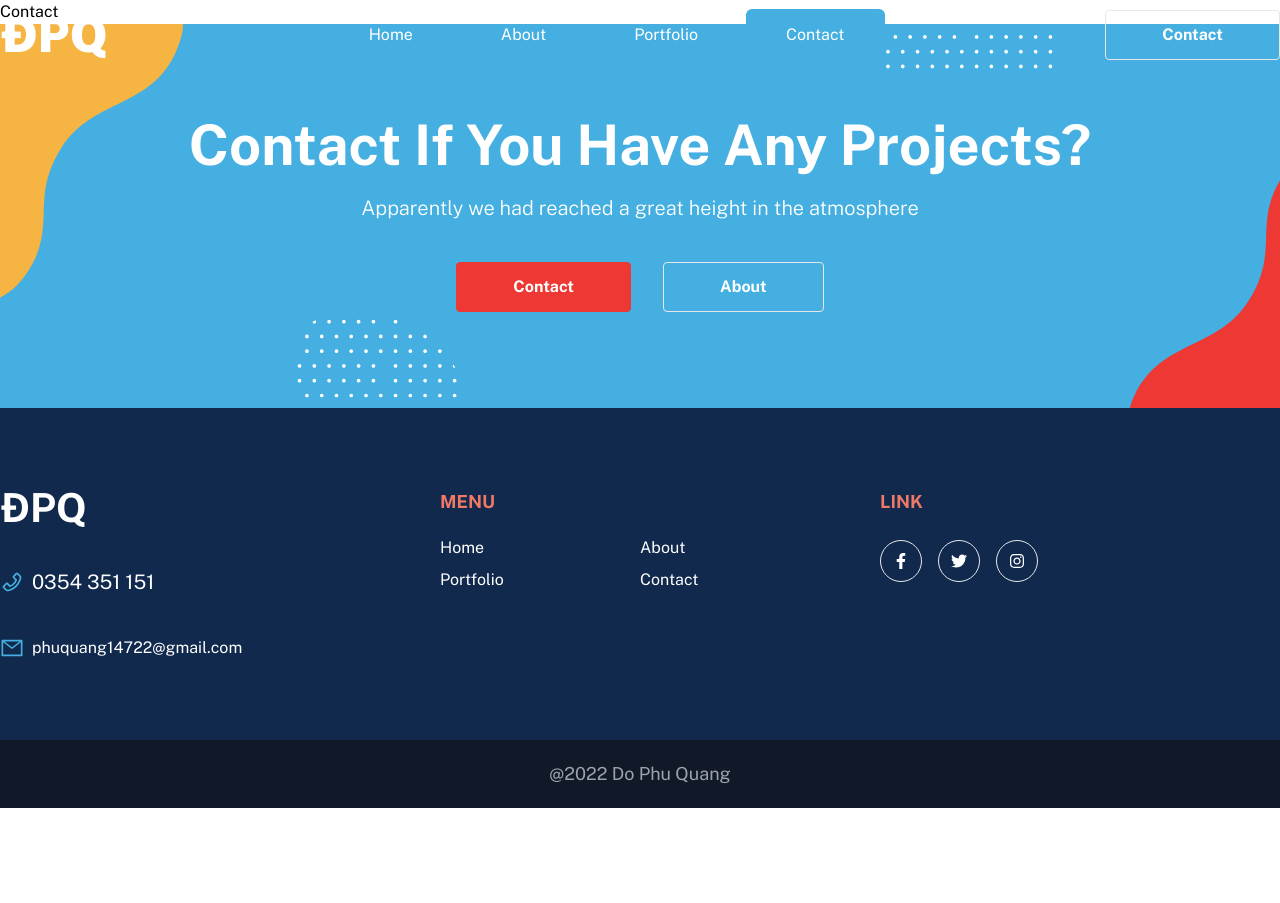
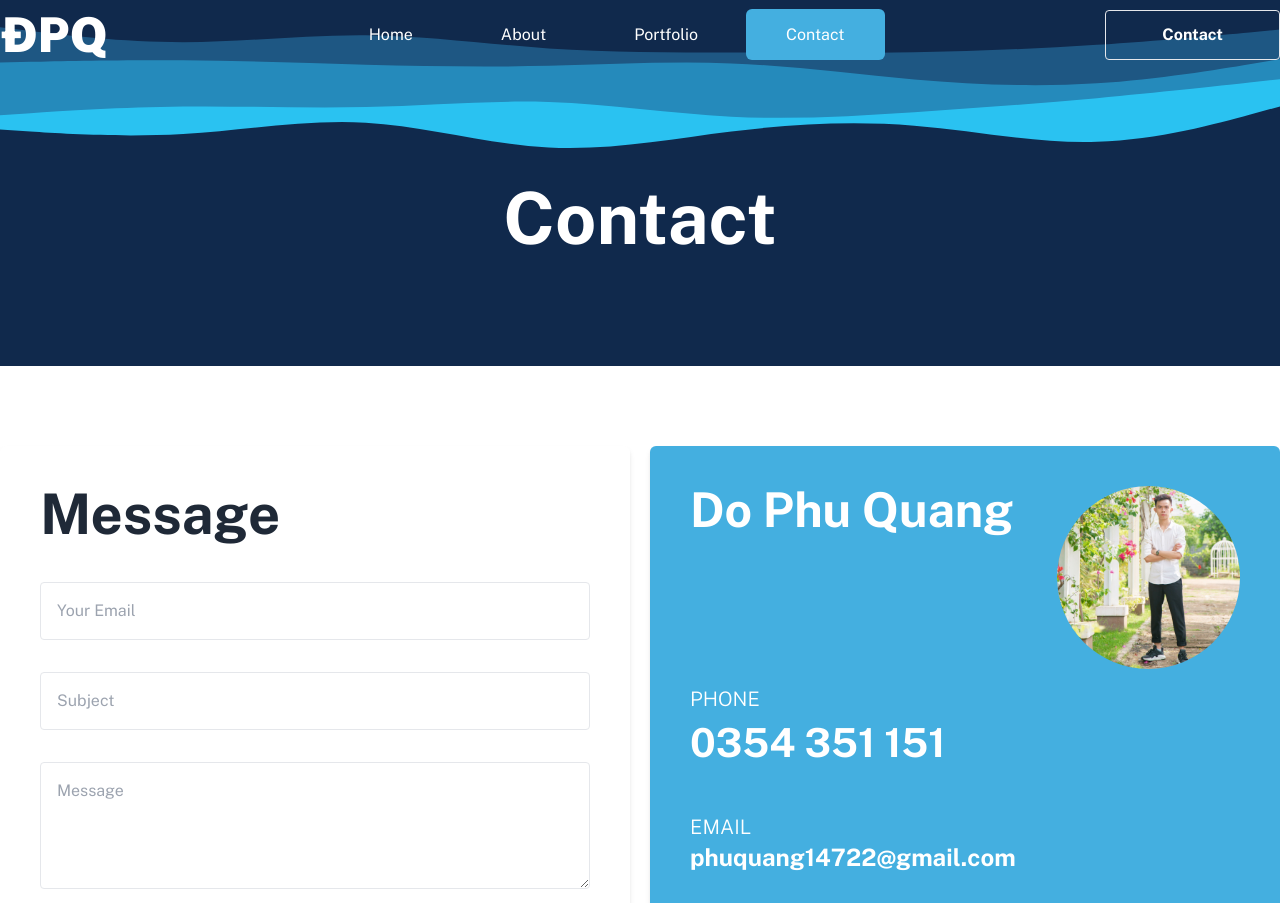
Before and after one commit to phuquang147/portfolio, a React (Create React App) app: page /contact in a window 1280 px wide. Shown: the top 903 px of the page. Before the commit the page ends 808 px from the top, so only its background shows below. Built offline with nearby package versions, Linux system fonts and the light colour scheme; a web font is replaced by a local one.

Commit message:
Add contact page

```diff
--- /dev/null
+++ b/src/components/Contact/ContactCard.tsx
@@ -0,0 +1,24 @@
+import React from 'react';
+import avatar from '~/assets/images/avatar.jpg';
+import Button from '~/ui-components/Button';
+import { FaFacebookF, FaTwitter, FaInstagram } from 'react-icons/fa';
+
+export default function ContactCard() {
+  return (
+    <div className="bg-primary p-10 rounded-md shadow-md">
+      <div className="grid grid-cols-3">
+        <p className="col-span-2 text-white text-5xl font-bold">Do Phu Quang</p>
+        <img src={avatar} alt="avatar" className="col-span-1 rounded-full" />
+      </div>
+      <p className="text-white text-xl font-light font-public-sans mt-4">PHONE</p>
+      <p className="text-white text-[40px] font-bold">0354 351 151</p>
+      <p className="text-white text-xl font-light font-public-sans mt-10">EMAIL</p>
+      <p className="text-white text-2xl font-bold">phuquang14722@gmail.com</p>
+      <div className="flex gap-2 mt-10">
+        <Button type="icon" children={<FaFacebookF />} className="text-white" />
+        <Button type="icon" children={<FaTwitter />} className="text-white" />
+        <Button type="icon" children={<FaInstagram />} className="text-white" />
+      </div>
+    </div>
+  );
+}
--- /dev/null
+++ b/src/components/Contact/ContactForm.tsx
@@ -0,0 +1,29 @@
+import React from 'react';
+import Button from '~/ui-components/Button';
+
+export default function ContactForm() {
+  return (
+    <form className="p-10 rounded-md bg-white shadow-md min-h-full flex flex-col">
+      <p className="text-gray-800 text-[56px] leading-[56px] font-bold">Message</p>
+      <input
+        className=" appearance-none border rounded w-full p-4 mt-10 text-base font-public-sans text-gray-700 focus:outline-none focus:shadow-outline"
+        id="email"
+        placeholder="Your Email"
+        required
+      />
+      <input
+        className="appearance-none border rounded w-full p-4 mt-8 text-base font-public-sans text-gray-700 focus:outline-none focus:shadow-outline"
+        id="subject"
+        placeholder="Subject"
+        required
+      />
+      <textarea
+        className="flex-1 appearance-none border rounded w-full p-4 mt-8 text-base font-public-sans text-gray-700 focus:outline-none focus:shadow-outline"
+        id="message"
+        placeholder="Message"
+        required
+      />
+      <Button type="primary" children="Send" className="mt-4 lg:self-start" />
+    </form>
+  );
+}
--- a/src/pages/Contact.tsx
+++ b/src/pages/Contact.tsx
@@ -1,5 +1,19 @@
-import React from 'react';
+import ContactCard from '~/components/Contact/ContactCard';
+import ContactForm from '~/components/Contact/ContactForm';
+import Heading from '~/ui-components/Heading';
 
 export default function Contact() {
-  return <div>Contact</div>;
+  return (
+    <div>
+      <Heading content="Contact" />
+      <div className="container grid grid-cols-2 gap-5 mx-auto px-2 py-10 lg:px-0 lg:py-20">
+        <div className="col-span-2 lg:col-span-1">
+          <ContactForm />
+        </div>
+        <div className="col-span-2 lg:col-span-1">
+          <ContactCard />
+        </div>
+      </div>
+    </div>
+  );
 }
```
